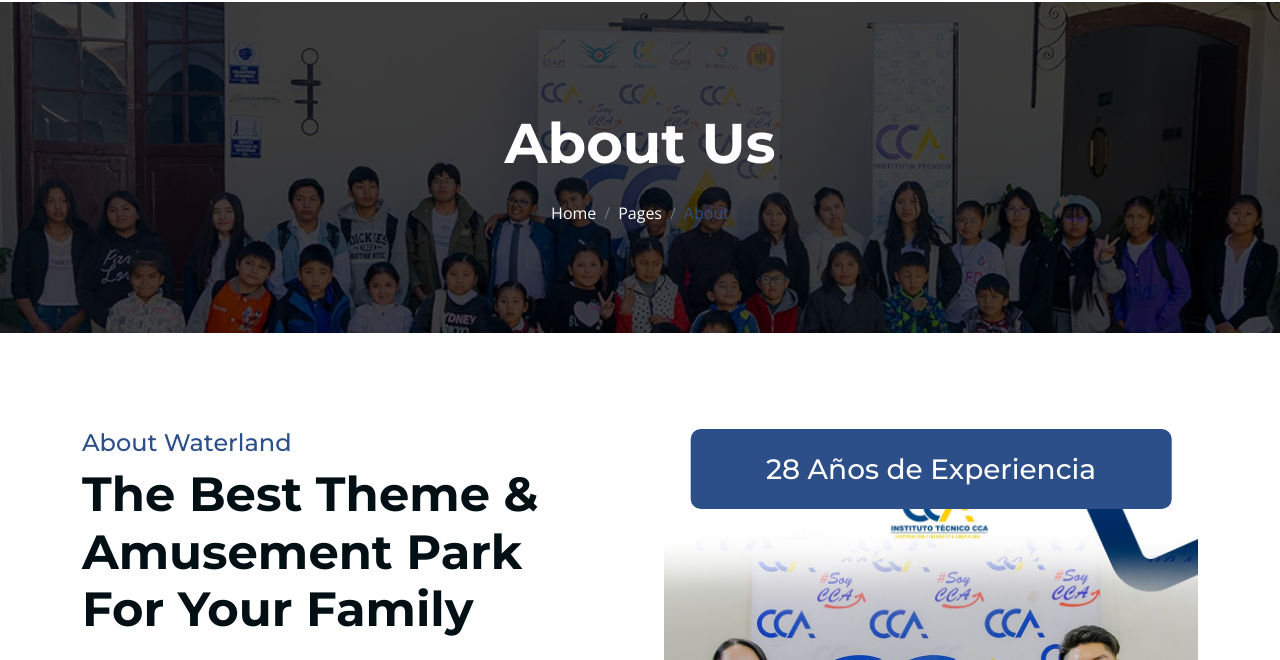
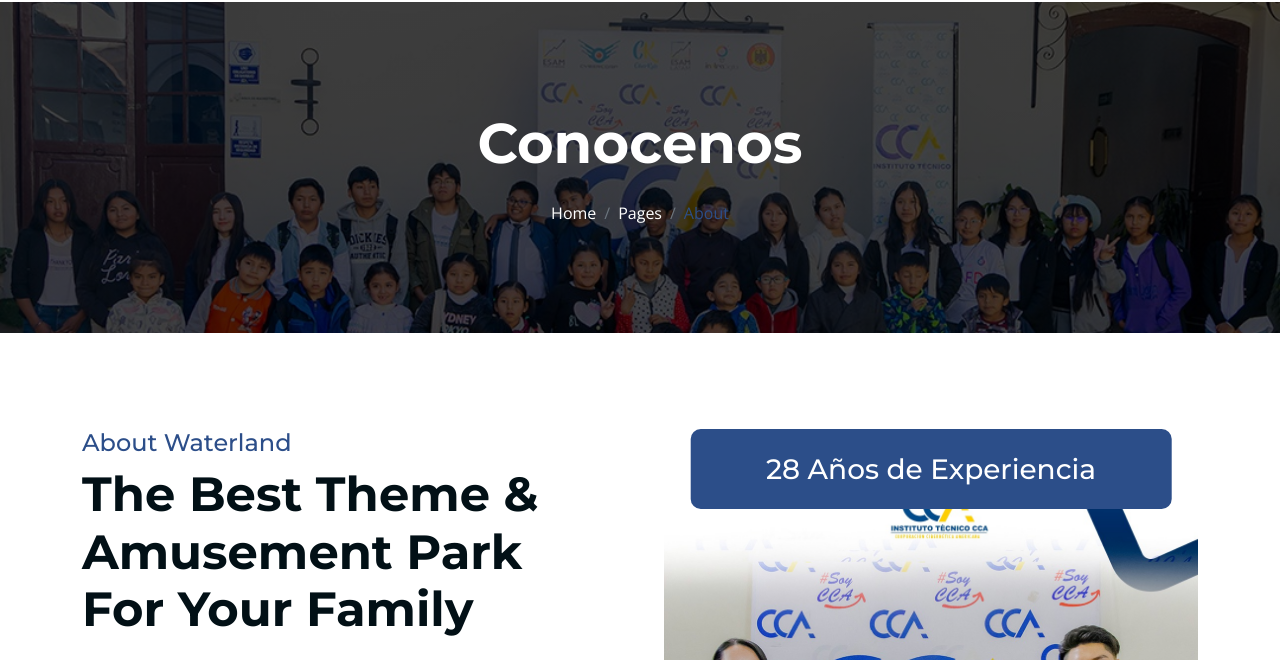
Before and after one commit to elizabethvv/landing, a plain HTML site: page about.html in a window 1280 px wide. Shown: the part 81-741 px from the top of the page. Drawn offline with nearby package versions, Linux system fonts and the light colour scheme.

Commit message:
cuarto commit efrain

```diff
--- a/about.html
+++ b/about.html
@@ -3,7 +3,7 @@
 
     <head>
         <meta charset="utf-8">
-        <title>WaterLand - Water Park Website Template</title>
+        <title>CCA-SUCRE-</title>
         <meta content="width=device-width, initial-scale=1.0" name="viewport">
         <meta content="" name="keywords">
         <meta content="" name="description">
@@ -86,7 +86,7 @@
         <!-- Header Start -->
         <div class="container-fluid bg-breadcrumb">
             <div class="container text-center py-5" style="max-width: 900px;">
-                <h4 class="text-white display-4 mb-4 wow fadeInDown" data-wow-delay="0.1s">About Us</h4>
+                <h4 class="text-white display-4 mb-4 wow fadeInDown" data-wow-delay="0.1s">Conocenos</h4>
                 <ol class="breadcrumb d-flex justify-content-center mb-0 wow fadeInDown" data-wow-delay="0.3s">
                     <li class="breadcrumb-item"><a href="index.html">Home</a></li>
                     <li class="breadcrumb-item"><a href="#">Pages</a></li>
@@ -419,7 +419,7 @@
                     <div class="col-md-6 col-lg-6 col-xl-2">
                         <div class="footer-item">
                             <h4 class="text-white mb-4">Quick Links</h4>
-                            <a href="#"><i class="fas fa-angle-right me-2"></i> About Us</a>
+                            <a href="#"><i class="fas fa-angle-right me-2"></i> Conocenos</a>
                             <a href="#"><i class="fas fa-angle-right me-2"></i> Feature</a>
                             <a href="#"><i class="fas fa-angle-right me-2"></i> Attractions</a>
                             <a href="#"><i class="fas fa-angle-right me-2"></i> Tickets</a>
```
Also changed, not shown: 404.html (+1 -1 lines), attraction.html (+1 -1 lines), blog.html (+1 -1 lines), contact.html (+1 -1 lines), feature.html (+1 -1 lines), gallery.html (+1 -1 lines), package.html (+1 -1 lines), service.html (+1 -1 lines), team.html (+1 -1 lines), testimonial.html (+1 -1 lines), READ-ME.txt.
